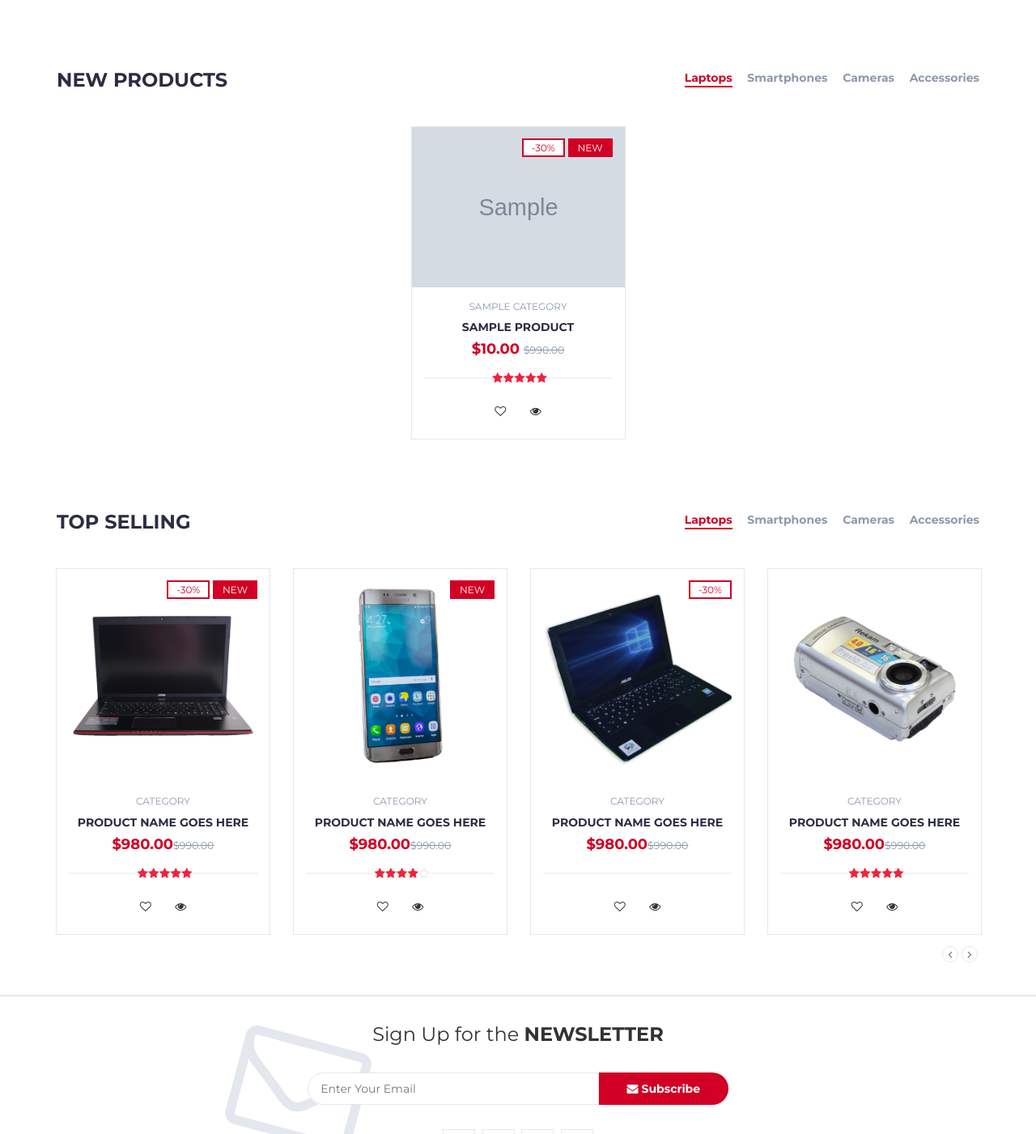
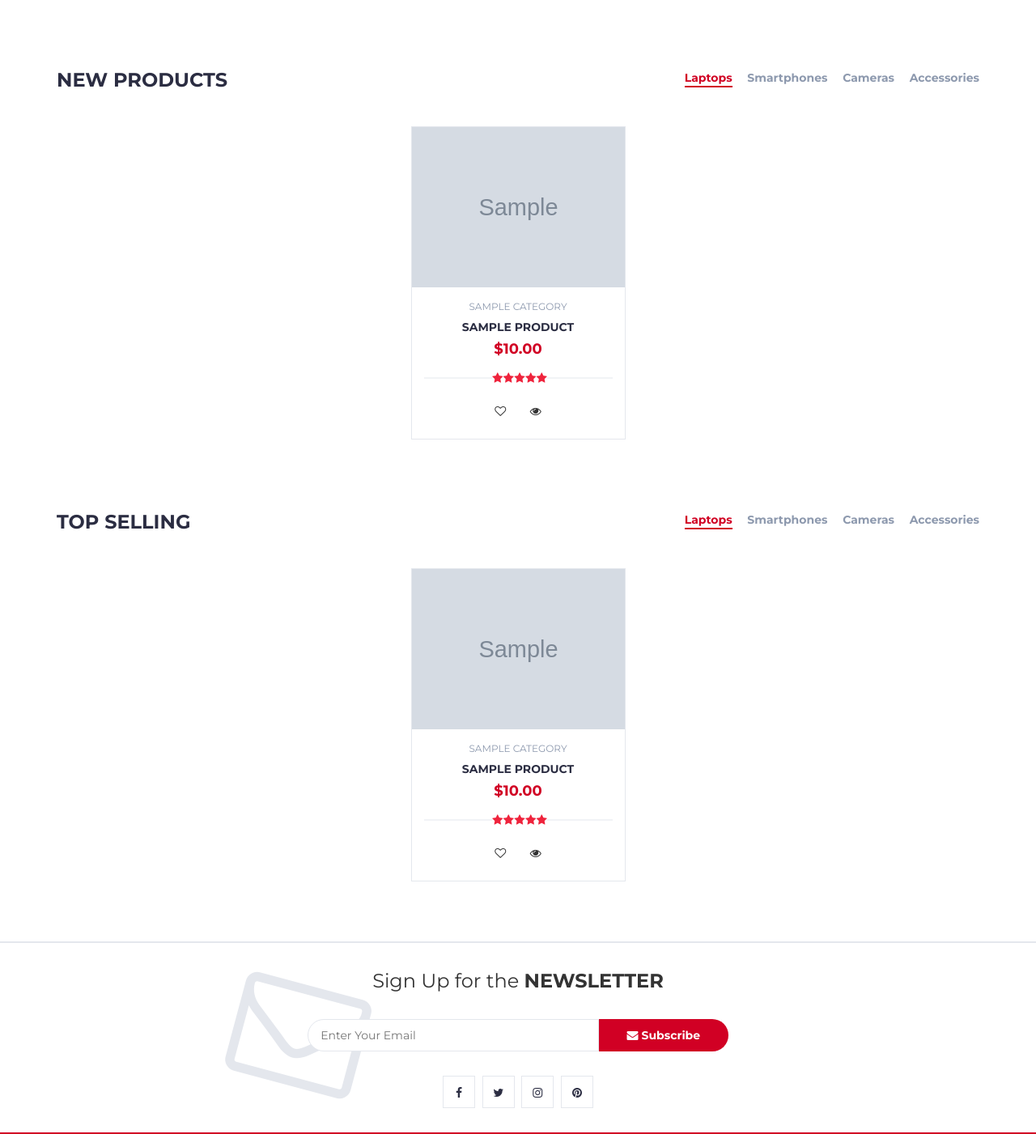
Before and after one commit to 3laa98/ECOMMERCE, a Django app: page / in a window 1280 px wide. Shown: the part 536-1937 px from the top of the page at 81% size. Run offline with Django 5.2, Linux system fonts and the light colour scheme; tables that the repository leaves empty hold one stand-in row (values such as "Sample post"); grey boxes marked "Sample" are stand-in pictures; some libraries are stand-ins or nearby versions.

Commit message:
add is_new property for product model and remove static tags in templates

```diff
--- a/store/models.py
+++ b/store/models.py
@@ -1,6 +1,8 @@
+from datetime import timedelta
 from django.db import models
 from django.urls import reverse
 from slugify import slugify
+from django.utils.timezone import now
 
 
 class Category(models.Model):
@@ -51,3 +53,7 @@ class Product(models.Model):
 
     def get_absolute_url(self):
         return reverse('product-info', args=[self.slug])
+
+    @property
+    def is_new(self):
+        return self.created_at >= now() - timedelta(days=30)
--- a/store/templates/store/store.html
+++ b/store/templates/store/store.html
@@ -101,14 +101,17 @@
                       <div class="product-img">
                         <img src="{{ product.image.url }}" alt="product image" />
                         <div class="product-label">
-                          <span class="sale">-30%</span>
+
+                        {% if product.is_new %}
                           <span class="new">NEW</span>
+                        {% endif %}
+
                       </div>
                       </div>
                       <div class="product-body">
                         <p class="product-category">{{ product.category.name }}</p>
                         <h3 class="product-name"><a href="{% url 'product-info' product.slug %}">{{ product.name }}</a></h3>
-                        <h4 class="product-price">${{ product.price }} <del class="product-old-price">$990.00</del></h4>
+                        <h4 class="product-price">${{ product.price }}</h4>
                         <div class="product-rating">
                           <i class="fa fa-star"></i>
                           <i class="fa fa-star"></i>
@@ -181,18 +184,23 @@
               <div id="tab2" class="tab-pane fade in active">
                 <div class="products-slick" data-nav="#slick-nav-2">
                   <!-- product -->
+
+                  {% for product in new_products %}
                     <div class="product">
                       <div class="product-img">
-                      <img src="{% static 'img/product06.png' %}" alt="" />
+                        <img src="{{ product.image.url }}" alt="product image" />
                         <div class="product-label">
-                        <span class="sale">-30%</span>
+
+                        {% if product.is_new %}
                           <span class="new">NEW</span>
+                        {% endif %}
+
                       </div>
                       </div>
                       <div class="product-body">
-                      <p class="product-category">Category</p>
-                      <h3 class="product-name"><a href="#">product name goes here</a></h3>
-                      <h4 class="product-price">$980.00<del class="product-old-price">$990.00</del></h4>
+                        <p class="product-category">{{ product.category.name }}</p>
+                        <h3 class="product-name"><a href="{% url 'product-info' product.slug %}">{{ product.name }}</a></h3>
+                        <h4 class="product-price">${{ product.price }}</h4>
                         <div class="product-rating">
                           <i class="fa fa-star"></i>
                           <i class="fa fa-star"></i>
@@ -202,126 +210,15 @@
                         </div>
                         <div class="product-btns">
                           <button class="add-to-wishlist"><i class="fa fa-heart-o"></i><span class="tooltipp">add to wishlist</span></button>
-
                           <button class="quick-view"><i class="fa fa-eye"></i><span class="tooltipp">quick view</span></button>
                         </div>
                       </div>
                       <div class="add-to-cart">
-                      <button class="add-to-cart-btn"><i class="fa fa-shopping-cart"></i> add to cart</button>
+                        <button class="add-to-cart-btn" data-product-id="{{ product.id }}" data-csrf-token="{{ csrf_token }}" data-cart-add-url="{% url 'cart-add' %}"><i class="fa fa-shopping-cart"></i> add to cart</button>
                       </div>
                     </div>
-                  <!-- /product -->
+                  {% endfor %}
 
-                  <!-- product -->
-                  <div class="product">
-                    <div class="product-img">
-                      <img src="{% static 'img/product07.png' %}" alt="" />
-                      <div class="product-label">
-                        <span class="new">NEW</span>
-                      </div>
-                    </div>
-                    <div class="product-body">
-                      <p class="product-category">Category</p>
-                      <h3 class="product-name"><a href="#">product name goes here</a></h3>
-                      <h4 class="product-price">$980.00<del class="product-old-price">$990.00</del></h4>
-                      <div class="product-rating">
-                        <i class="fa fa-star"></i>
-                        <i class="fa fa-star"></i>
-                        <i class="fa fa-star"></i>
-                        <i class="fa fa-star"></i>
-                        <i class="fa fa-star-o"></i>
-                      </div>
-                      <div class="product-btns">
-                        <button class="add-to-wishlist"><i class="fa fa-heart-o"></i><span class="tooltipp">add to wishlist</span></button>
-
-                        <button class="quick-view"><i class="fa fa-eye"></i><span class="tooltipp">quick view</span></button>
-                      </div>
-                    </div>
-                    <div class="add-to-cart">
-                      <button class="add-to-cart-btn"><i class="fa fa-shopping-cart"></i> add to cart</button>
-                    </div>
-                  </div>
-                  <!-- /product -->
-
-                  <!-- product -->
-                  <div class="product">
-                    <div class="product-img">
-                      <img src="{% static 'img/product08.png' %}" alt="" />
-                      <div class="product-label">
-                        <span class="sale">-30%</span>
-                      </div>
-                    </div>
-                    <div class="product-body">
-                      <p class="product-category">Category</p>
-                      <h3 class="product-name"><a href="#">product name goes here</a></h3>
-                      <h4 class="product-price">$980.00<del class="product-old-price">$990.00</del></h4>
-                      <div class="product-rating"></div>
-                      <div class="product-btns">
-                        <button class="add-to-wishlist"><i class="fa fa-heart-o"></i><span class="tooltipp">add to wishlist</span></button>
-
-                        <button class="quick-view"><i class="fa fa-eye"></i><span class="tooltipp">quick view</span></button>
-                      </div>
-                    </div>
-                    <div class="add-to-cart">
-                      <button class="add-to-cart-btn"><i class="fa fa-shopping-cart"></i> add to cart</button>
-                    </div>
-                  </div>
-                  <!-- /product -->
-
-                  <!-- product -->
-                  <div class="product">
-                    <div class="product-img">
-                      <img src="{% static 'img/product09.png' %}" alt="" />
-                    </div>
-                    <div class="product-body">
-                      <p class="product-category">Category</p>
-                      <h3 class="product-name"><a href="#">product name goes here</a></h3>
-                      <h4 class="product-price">$980.00<del class="product-old-price">$990.00</del></h4>
-                      <div class="product-rating">
-                        <i class="fa fa-star"></i>
-                        <i class="fa fa-star"></i>
-                        <i class="fa fa-star"></i>
-                        <i class="fa fa-star"></i>
-                        <i class="fa fa-star"></i>
-                      </div>
-                      <div class="product-btns">
-                        <button class="add-to-wishlist"><i class="fa fa-heart-o"></i><span class="tooltipp">add to wishlist</span></button>
-
-                        <button class="quick-view"><i class="fa fa-eye"></i><span class="tooltipp">quick view</span></button>
-                      </div>
-                    </div>
-                    <div class="add-to-cart">
-                      <button class="add-to-cart-btn"><i class="fa fa-shopping-cart"></i> add to cart</button>
-                    </div>
-                  </div>
-                  <!-- /product -->
-
-                  <!-- product -->
-                  <div class="product">
-                    <div class="product-img">
-                      <img src="{% static 'img/product01.png' %}" alt="" />
-                    </div>
-                    <div class="product-body">
-                      <p class="product-category">Category</p>
-                      <h3 class="product-name"><a href="#">product name goes here</a></h3>
-                      <h4 class="product-price">$980.00<del class="product-old-price">$990.00</del></h4>
-                      <div class="product-rating">
-                        <i class="fa fa-star"></i>
-                        <i class="fa fa-star"></i>
-                        <i class="fa fa-star"></i>
-                        <i class="fa fa-star"></i>
-                        <i class="fa fa-star"></i>
-                      </div>
-                      <div class="product-btns">
-                        <button class="add-to-wishlist"><i class="fa fa-heart-o"></i><span class="tooltipp">add to wishlist</span></button>
-
-                        <button class="quick-view"><i class="fa fa-eye"></i><span class="tooltipp">quick view</span></button>
-                      </div>
-                    </div>
-                    <div class="add-to-cart">
-                      <button class="add-to-cart-btn"><i class="fa fa-shopping-cart"></i> add to cart</button>
-                    </div>
-                  </div>
                   <!-- /product -->
                 </div>
                 <div id="slick-nav-2" class="products-slick-nav"></div>
```
Also changed, not shown: store/templates/store/product_info.html (+6 -2 lines), store/templates/store/product_list.html (+7 -4 lines). Lines whose indentation alone changed are shown as unchanged.
